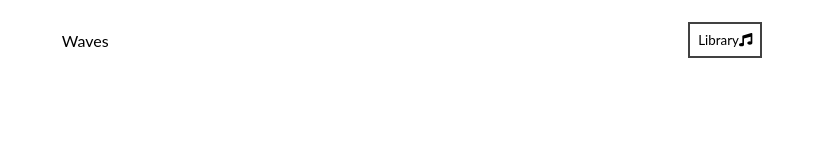
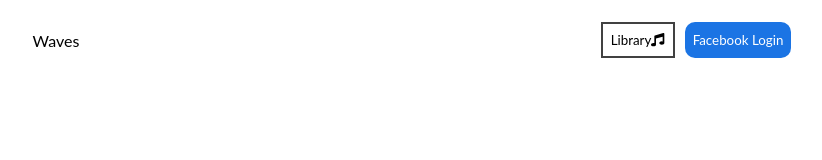
Before and after one commit to octopus-coder/music-player-react-typescript, a Next.js app: page / in a window 1280 px wide. Shown: the top 160 px of the page, without its empty margins (228-1050 px from the left). Built offline with nearby package versions, Linux system fonts and the light colour scheme; no server answers.

Commit message:
Added FB Login

```diff
--- /dev/null
+++ b/src/components/FacebookLoginButton/index.tsx
@@ -0,0 +1,32 @@
+import axios from "axios";
+import { useRouter } from "next/router";
+import React, { useEffect } from "react";
+import { Container } from "./styles";
+
+const FacebookLoginButton: React.FC = () => {
+  const { query } = useRouter();
+  async function handleFacebookLogin() {
+    // window.open(
+    //   `https://www.facebook.com/v14.0/dialog/oauth?client_id=${process.env.NEXT_PUBLIC_FB_APP_ID}&redirect_uri=https://music-player-react-typescript.vercel.app/&state=123_123`
+    // );
+    window.location.href = `https://www.facebook.com/v14.0/dialog/oauth?client_id=${process.env.NEXT_PUBLIC_FB_APP_ID}&redirect_uri=https://music-player-react-typescript.vercel.app/&state=123`;
+  }
+
+  useEffect(() => {
+    async function genFBInformation(code: string) {
+      const { data: facebook_information } = await axios.post("/api/facebook", {
+        code,
+      });
+
+      console.log(facebook_information);
+    }
+
+    if (typeof query.code === "string") {
+      genFBInformation(query.code);
+    }
+  }, [query.code]);
+
+  return <Container onClick={handleFacebookLogin}>Facebook Login</Container>;
+};
+
+export default FacebookLoginButton;
--- /dev/null
+++ b/src/components/FacebookLoginButton/styles.ts
@@ -0,0 +1,16 @@
+import styled from "styled-components";
+
+export const Container = styled.button`
+  background: transparent;
+  border: none;
+  cursor: pointer;
+  border-radius: 10px;
+  background: #1b74e4;
+  padding: 0.5rem;
+  transition: all 0.3s ease;
+  color: white;
+  &:hover {
+    background: #1877f2;
+    transform: scale(0.95);
+  }
+`;
--- a/src/components/Nav/index.tsx
+++ b/src/components/Nav/index.tsx
@@ -2,7 +2,8 @@ import { faMusic } from "@fortawesome/free-solid-svg-icons";
 import { FontAwesomeIcon } from "@fortawesome/react-fontawesome";
 import React, { useContext } from "react";
 import { AppContext } from "../../contexts/AppContext";
-import { Container } from "./styles";
+import FacebookLoginButton from "../FacebookLoginButton";
+import { Container, LibraryButton, NavButtonsContainer } from "./styles";
 
 const Nav: React.FC = () => {
   const { setLibraryStatus } = useContext(AppContext);
@@ -14,10 +15,13 @@ const Nav: React.FC = () => {
   return (
     <Container>
       <nav>Waves</nav>
-      <button onClick={handleOpenLibrary}>
-        Library
-        <FontAwesomeIcon icon={faMusic} />
-      </button>
+      <NavButtonsContainer>
+        <LibraryButton onClick={handleOpenLibrary}>
+          Library
+          <FontAwesomeIcon icon={faMusic} />
+        </LibraryButton>
+        <FacebookLoginButton />
+      </NavButtonsContainer>
     </Container>
   );
 };
--- a/src/components/Nav/styles.ts
+++ b/src/components/Nav/styles.ts
@@ -1,11 +1,19 @@
-import styled from 'styled-components';
+import styled from "styled-components";
 
 export const Container = styled.div`
   min-height: 10vh;
   display: flex;
   justify-content: space-around;
   align-items: center;
+
+  @media screen and (max-width: 768px) {
     button {
+      z-index: 10;
+    }
+  }
+`;
+
+export const LibraryButton = styled.button`
   background: transparent;
   border: none;
   cursor: pointer;
@@ -16,11 +24,9 @@ export const Container = styled.div`
     background: rgb(65, 65, 65);
     color: white;
   }
-  }
+`;
 
-  @media screen and (max-width: 768px) {
-    button {
-      z-index: 10;
-    }
-  }
+export const NavButtonsContainer = styled.div`
+  display: flex;
+  gap: 10px;
 `;
--- /dev/null
+++ b/src/pages/api/facebook.ts
@@ -0,0 +1,21 @@
+import type { NextApiRequest, NextApiResponse } from "next";
+import {
+  genFacebookInformation,
+  IFacebookInformation,
+  startFacebookLoggingIn,
+} from "../../services/facebook";
+
+export default async function handler(
+  request: NextApiRequest,
+  response: NextApiResponse<IFacebookInformation>
+) {
+  try {
+    const access_token = await startFacebookLoggingIn(request.body.code);
+    const data = await genFacebookInformation(access_token);
+
+    response.status(200).json(data);
+  } catch (e) {
+    console.log(e);
+    // response.status(500).send(e.response);
+  }
+}
--- /dev/null
+++ b/src/services/facebook.ts
@@ -0,0 +1,42 @@
+import axios from "axios";
+
+export interface IFacebookInformation {
+  id?: string;
+  first_name?: string;
+  last_name?: string;
+  email?: string;
+}
+
+const FACEBOOK_LOGIN = axios.create({
+  baseURL: "https://graph.facebook.com/v14.0/oauth/access_token",
+});
+
+const FACEBOOK_INFORMATION = axios.create({
+  baseURL:
+    "https://graph.facebook.com/v14.0/me?fields=id,first_name,last_name,email",
+});
+
+export async function startFacebookLoggingIn(code: string): Promise<string> {
+  const { data } = await FACEBOOK_LOGIN.get("", {
+    params: {
+      client_id: process.env.FB_APP_ID,
+      redirect_uri: "https://music-player-react-typescript.vercel.app/",
+      client_secret: process.env.APP_SECRET,
+      code,
+    },
+  });
+  const { access_token } = data;
+
+  return access_token;
+}
+
+export async function genFacebookInformation(
+  access_token: string
+): Promise<IFacebookInformation> {
+  const { data } = await FACEBOOK_INFORMATION.get<IFacebookInformation>("", {
+    params: {
+      access_token,
+    },
+  });
+  return data;
+}
```
Lines whose indentation alone changed are shown as unchanged.
